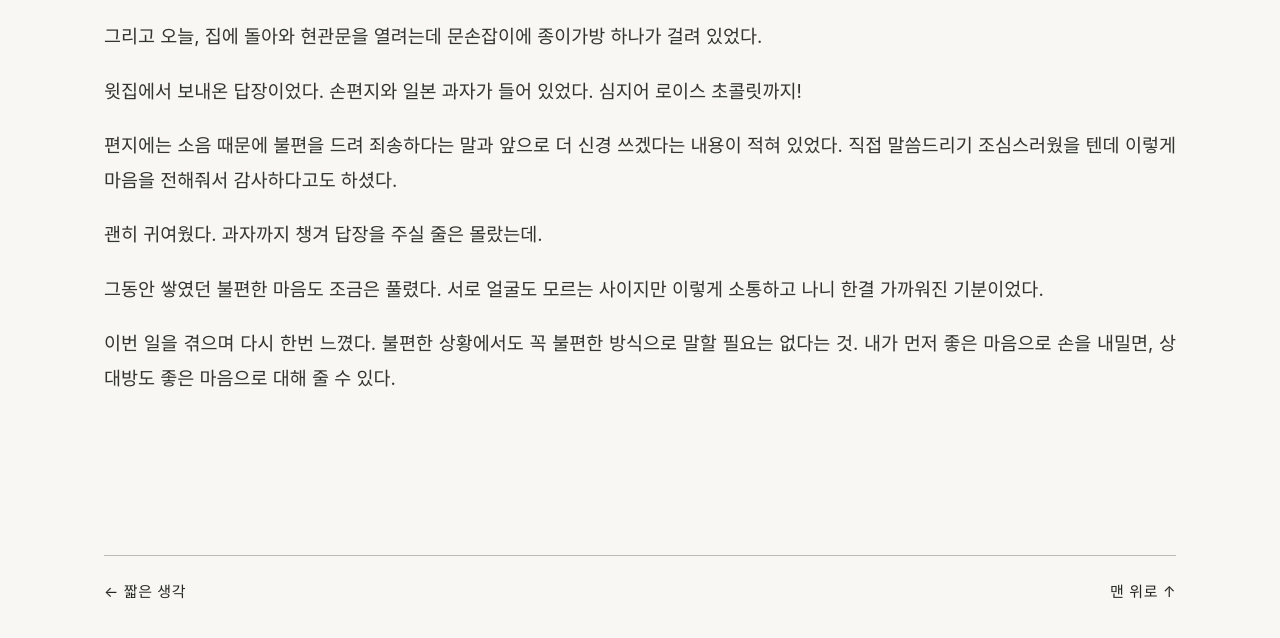
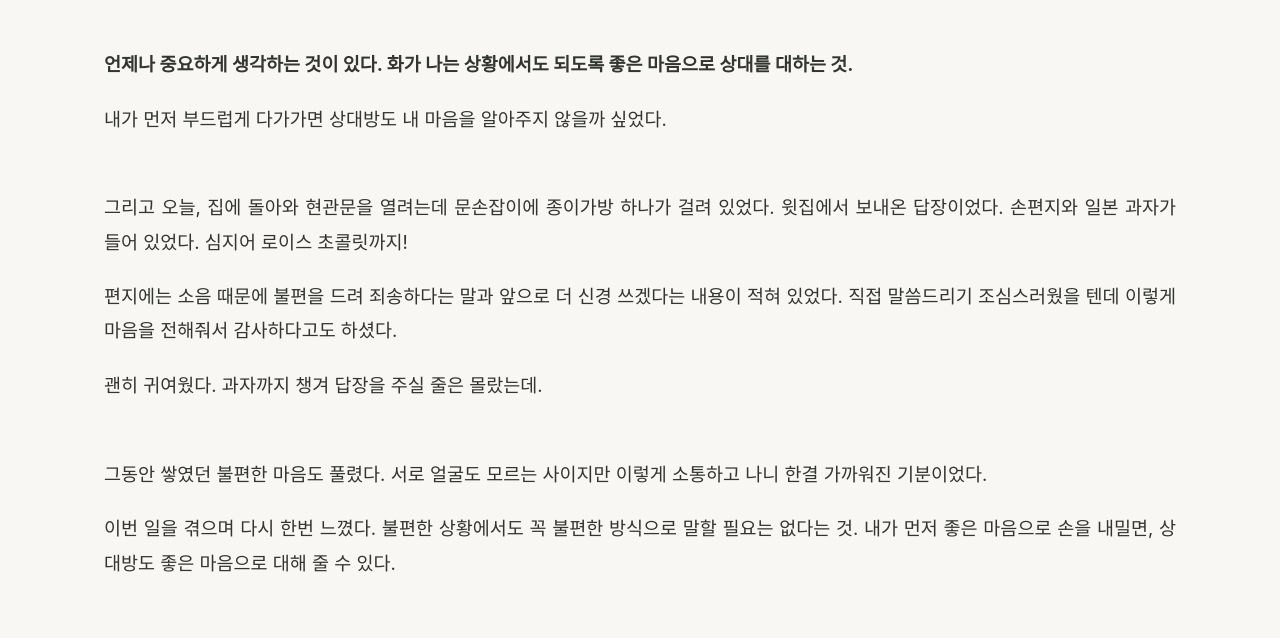
Before and after one commit to k-im-rose/k-im-rose.github.io, a Jekyll site: the page built from _thoughts/floor-noise.md, in a window 1280 px wide and 900 px high, scrolled down 1718 px, cut to the strip 235-873 px from the top of the window. Built offline with Jekyll 4.4.1, drawn with Linux system fonts in a browser that asks for light colours; some web fonts are replaced.

Commit message:
Update floor-noise.md

```diff
--- a/_thoughts/floor-noise.md
+++ b/_thoughts/floor-noise.md
@@ -13,13 +13,16 @@ summary: 쪽지 한 장으로 시작된 윗집과의 대화
 
 다른 소리라면 모르겠는데, 누군가의 사생활을 원치 않게 듣고 있는 기분이랄까. 하루에도 몇 번씩 반복되니 점점 스트레스가 쌓였다.
 
+&nbsp;
 처음에는 집주인을 통해 조심스럽게 말씀드렸다. 잠시 나아지는 듯했지만 얼마 지나지 않아 같은 소리가 들렸고, 한 달쯤 뒤 다시 한번 부탁드렸다.
 
 그런데도 상황은 크게 달라지지 않았다. 이제는 직접 이야기해야겠다고 생각했다.
 
 그렇다고 불쑥 찾아가거나 항의하는 쪽지만 남기고 싶지는 않았다. 나에게는 불편한 일이지만 상대방은 갑작스러울 수 있으니까.
+&nbsp;
 
 정중한 쪽지를 쓰고 작은 선물을 함께 준비했다. 발리에서 사 온 과자 두 개였다.
+&nbsp;
 
 > "안녕하세요! 말씀드리기 조심스러워 작은 간식과 쪽지 남겨요. 지난 번 집주인분을 통해 소음 관련 부탁드렸는데 이후 신경써주시는 게 느껴져 감사했습니다."
 > "아마 저희 집에 이렇게 들리는 줄 모르셨을 거 같아요. 저도 뜻하지 않게 사생활을 전해 듣는 기분이라 난감합니다...!"
@@ -30,18 +33,19 @@ summary: 쪽지 한 장으로 시작된 윗집과의 대화
   <img src="/assets/images/thoughts/floor-noise/note-snack.jpg" alt="현관문 손잡이에 걸어 둔 쪽지와 과자" loading="lazy">
 </figure>
 
+&nbsp;
 **언제나 중요하게 생각하는 것이 있다. 화가 나는 상황에서도 되도록 좋은 마음으로 상대를 대하는 것.**
 
 내가 먼저 부드럽게 다가가면 상대방도 내 마음을 알아주지 않을까 싶었다.
 
-그리고 오늘, 집에 돌아와 현관문을 열려는데 문손잡이에 종이가방 하나가 걸려 있었다.
-
-윗집에서 보내온 답장이었다. 손편지와 일본 과자가 들어 있었다. 심지어 로이스 초콜릿까지!
+&nbsp;
+그리고 오늘, 집에 돌아와 현관문을 열려는데 문손잡이에 종이가방 하나가 걸려 있었다. 윗집에서 보내온 답장이었다. 손편지와 일본 과자가 들어 있었다. 심지어 로이스 초콜릿까지!
 
 편지에는 소음 때문에 불편을 드려 죄송하다는 말과 앞으로 더 신경 쓰겠다는 내용이 적혀 있었다. 직접 말씀드리기 조심스러웠을 텐데 이렇게 마음을 전해줘서 감사하다고도 하셨다.
 
 괜히 귀여웠다. 과자까지 챙겨 답장을 주실 줄은 몰랐는데.
 
-그동안 쌓였던 불편한 마음도 조금은 풀렸다. 서로 얼굴도 모르는 사이지만 이렇게 소통하고 나니 한결 가까워진 기분이었다.
+&nbsp;
+그동안 쌓였던 불편한 마음도 풀렸다. 서로 얼굴도 모르는 사이지만 이렇게 소통하고 나니 한결 가까워진 기분이었다.
 
 이번 일을 겪으며 다시 한번 느꼈다. 불편한 상황에서도 꼭 불편한 방식으로 말할 필요는 없다는 것. 내가 먼저 좋은 마음으로 손을 내밀면, 상대방도 좋은 마음으로 대해 줄 수 있다.
```
